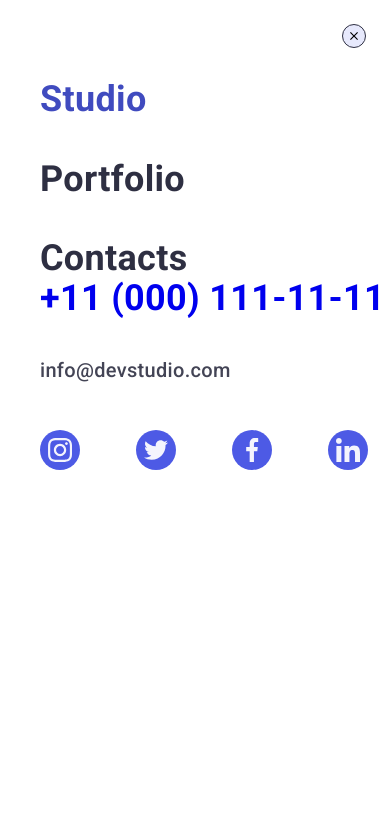
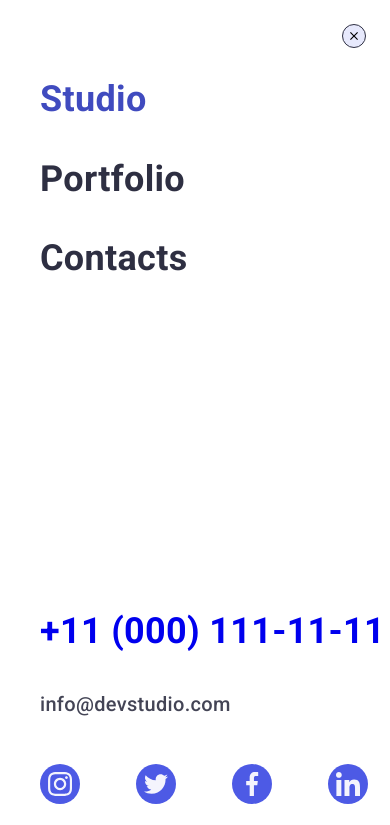
Before and after one commit to ValeriaLes/goit-markup-hw-07, a plain HTML site: page index.html in a window 390 px wide. Both pictures are taken after a click on the button 358 px from the left and 34 px from the top of the page. Shown: the top 825 px of the page. Drawn offline with nearby package versions, Linux system fonts and the light colour scheme.

Commit message:
mobile-menu

```diff
--- a/css/styles.css
+++ b/css/styles.css
@@ -1122,9 +1122,14 @@ img {
 }
 .mobile-container {
   position: relative;
+  display: flex;
+  flex-wrap: wrap;
+  flex-direction: column;
   padding-top: 80px;
   padding-bottom: 40px;
   padding-left: 40px;
+  width: 100vw;
+  height: 100vh;
 }
 .mobile-close-btn {
   position: absolute;
```
